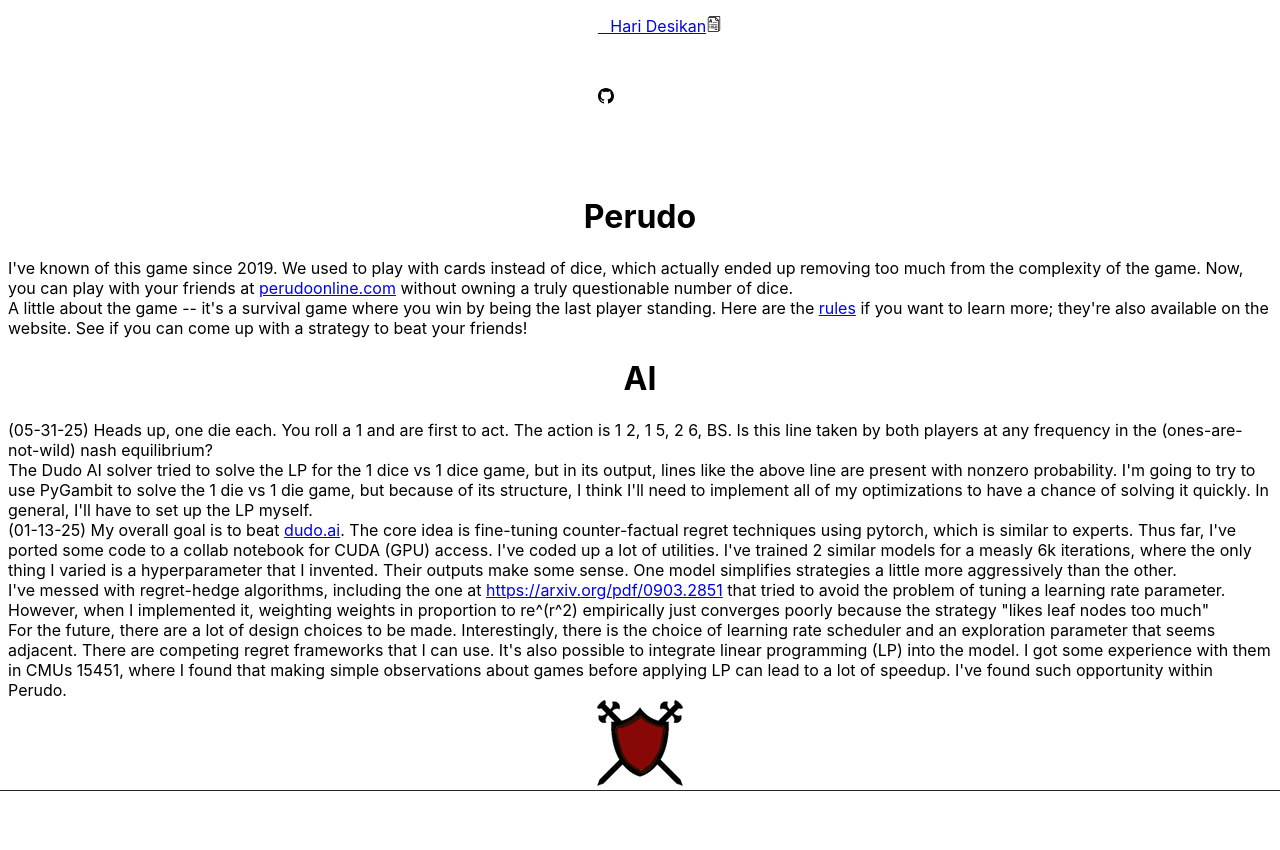
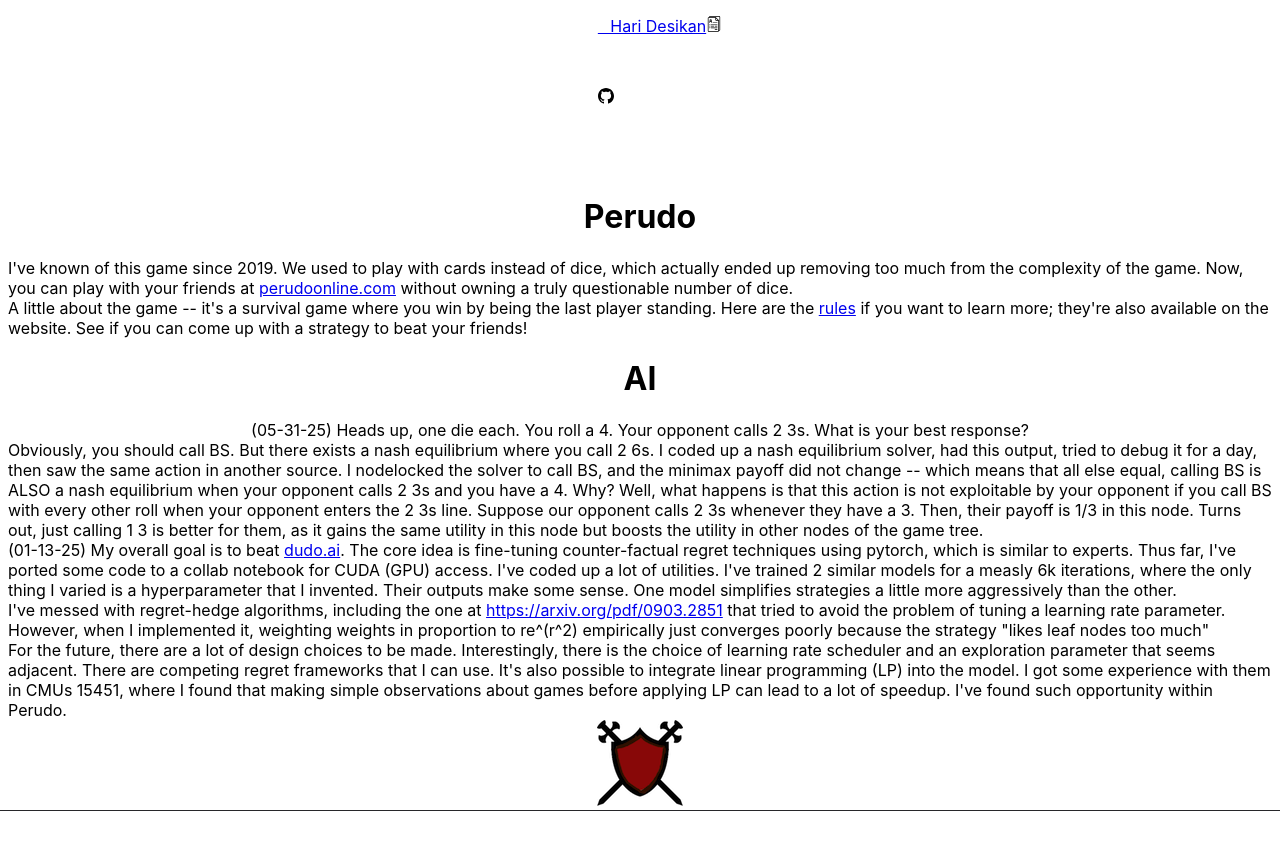
Before and after one commit to HeuristicHari/Hari_Website, a Next.js app: page /perudo_page in a window 1280 px wide. Shown: the top 850 px of the page. Built offline with nearby package versions, Linux system fonts and the light colour scheme.

Commit message:
yapping out nash equilibria

```diff
--- a/pages/perudo_page.js
+++ b/pages/perudo_page.js
@@ -28,14 +28,19 @@
     <h1 className="text-center mb-1 font-semibold text-lg md:text-xl tracking-tight">AI</h1>
     <div className='text-black md:text-md space-x-2 sm: mx-16 md:mx-32 my-2 md:my-4 lg:mx-64'>
       (05-31-25)
-      Heads up, one die each. You roll a 1 and are first to act. The action is 1 2, 1 5, 2 6, BS.
-      Is this line taken by both players at any frequency in the (ones-are-not-wild) nash equilibrium?
+      Heads up, one die each. You roll a 4. Your opponent calls 2 3s. What is your best response?
     </div>
 
     <div className='text-black md:text-md space-x-2 sm: mx-16 md:mx-32 my-2 md:my-4 lg:mx-64'>
-      The Dudo AI solver tried to solve the LP for the 1 dice vs 1 dice game, but in its output, lines like the above line are present
-      with nonzero probability. I'm going to try to use PyGambit to solve the 1 die vs 1 die game, but because of its structure, I think I'll need to implement all
-      of my optimizations to have a chance of solving it quickly. In general, I'll have to set up the LP myself.
+      Obviously, you should call BS. But there exists a nash equilibrium where you call 2 6s. I coded up a nash equilibrium solver,
+       had this output, tried to debug it for a day, then saw the same action in another source.
+      I nodelocked the solver to call BS, and the minimax payoff did not change -- which means that
+      all else equal, calling BS is ALSO a nash equilibrium when your opponent calls 2 3s and you have a 4.
+
+      Why? Well, what happens is that this action is not exploitable by your opponent if you call BS with
+      every other roll when your opponent enters the 2 3s line. Suppose our opponent calls 2 3s whenever they have
+      a 3. Then, their payoff is 1/3 in this node. Turns out, just calling 1 3 is better for them, as it gains the same
+      utility in this node but boosts the utility in other nodes of the game tree.
 
 
     </div>
```
